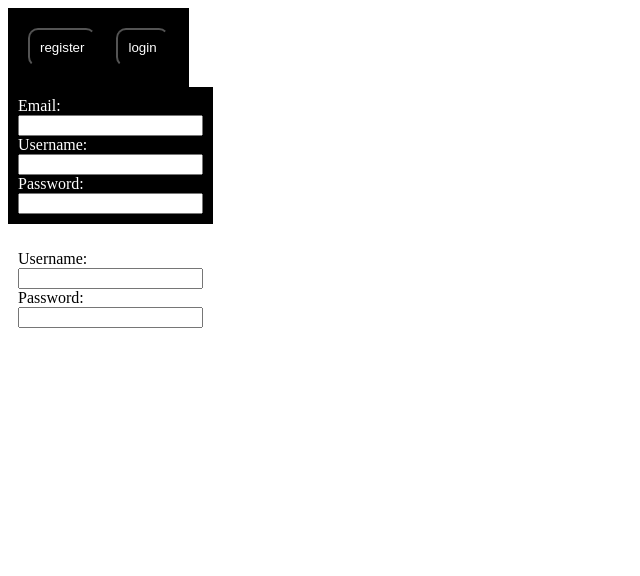
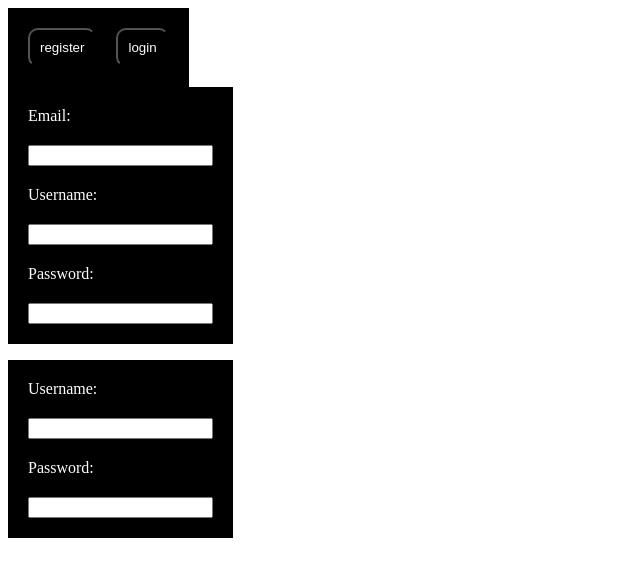
Before and after one commit to amethystCyber/amatsumiMMO, a plain HTML site: page public/index.html in a window 1280 px wide. Shown: the whole page, without its empty margins (0-640 px from the left). Drawn offline with Linux system fonts and the light colour scheme.

Commit message:
more css

```diff
--- a/public/index.html
+++ b/public/index.html
@@ -1,6 +1,10 @@
 <html>
 <head>
 <style>
+body{
+    gap: 20px;
+}
+
 #enter{
     display: flex;
     flex-direction: row;
@@ -21,7 +25,8 @@
 #register form{
     display: flex;
     flex-direction: column;
-    padding: 10px;
+    padding: 20px;
+    gap: 20px;
     width: fit-content;
     height: fit-content;
     background-color: black;
@@ -30,9 +35,12 @@
 #login form{
     display: flex;
     flex-direction: column;
-    padding: 10px;
+    padding: 20px;
+    gap: 20px;
     width: fit-content;
     height: fit-content;
+    background-color: black;
+    color: white;
 }
 </style>
 </head>
```
